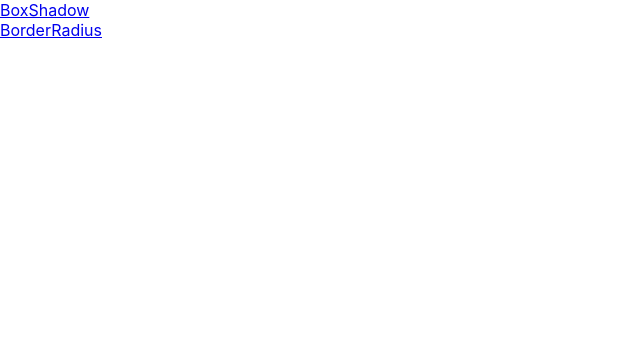
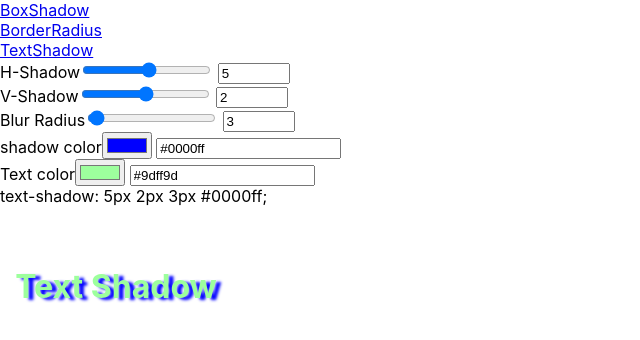
Before and after one commit to amareshsm/css-generator, a React (Create React App) app: page /TextShadow in a window 1280 px wide. Shown: the top 340 px of the page, without its empty margins (0-640 px from the left). Built offline with nearby package versions, Linux system fonts and the light colour scheme.

Commit message:
text shadow added

```diff
--- a/src/App.js
+++ b/src/App.js
@@ -1,33 +1,29 @@
 import React, { Component } from "react";
 import "./App.css";
-import BoxShadow from './Components/BoxShadow'
-import BorderRadius from './Components/BorderRadius.js'
-import { Switch,BrowserRouter , Route,Link } from "react-router-dom";
+import BoxShadow from "./Components/BoxShadow";
+import BorderRadius from "./Components/BorderRadius.js";
+import TextShadow from "./Components/TextShadow";
+import { Switch, BrowserRouter, Route, Link } from "react-router-dom";
 
 class App extends Component {
-
-
   render() {
     return (
       <>
-
         <BrowserRouter>
           <a href="/BoxShadow">BoxShadow</a>
           <br></br>
           <a href="/BorderRadius">BorderRadius</a>
+          <br></br>
+          <a href="/TextShadow">TextShadow</a>
 
           <Switch>
-     {/* <Route path="/" component={Home} exact />*/ }
+            {/* <Route path="/" component={Home} exact />*/}
             <Route path="/BoxShadow" component={BoxShadow} />
             <Route path="/BorderRadius" component={BorderRadius} />
-
-
+            <Route path="/TextShadow" component={TextShadow} />
           </Switch>
-
         </BrowserRouter>
-
       </>
-
     );
   }
 }
--- /dev/null
+++ b/src/Components/TextShadow.js
@@ -0,0 +1,157 @@
+import React, { Component } from "react";
+
+class TextShadow extends Component {
+  constructor(porps) {
+    super(porps);
+    this.state = {
+      hShadow: "5",
+      vShadow: "2",
+      blurRadius: "3",
+      shadowColor: "#0000ff",
+      textColour: "#9dff9d",
+    };
+    this.onChange = this.onChange.bind(this);
+    this.textColour = this.textColour.bind(this);
+    this.textStyle = this.textStyle.bind(this);
+  }
+
+  async onChange(e) {
+    await this.setState({
+      [e.target.name]: [e.target.value],
+    });
+    await this.textStyle(
+      this.state.hShadow,
+      this.state.vShadow,
+      this.state.blurRadius,
+      this.state.shadowColor
+    );
+    await this.textColour(this.state.textColour);
+  }
+
+  textColour(bg) {
+    let b = document.querySelector(".text");
+    b.style.color = bg;
+  }
+  textStyle(hShadow, vShadow, blurRadius, clr) {
+    let ele = document.querySelector(".text");
+    ele.style.textShadow = `${hShadow}px ${vShadow}px ${blurRadius}px ${clr} `;
+    console.log(` ${hShadow}px ${vShadow}px ${blurRadius}px ${clr}`);
+    document.body.appendChild(ele);
+  }
+
+  componentDidMount() {
+    this.textStyle(
+      this.state.hShadow,
+      this.state.vShadow,
+      this.state.blurRadius,
+      this.state.shadowColor
+    );
+    this.textColour(this.state.textColour);
+  }
+
+  render() {
+    return (
+      <div className="App">
+        <label htmlFor="hShadow">H-Shadow</label>
+        <input
+          type="range"
+          min="-100"
+          max="100"
+          value={this.state.hShadow}
+          onChange={this.onChange}
+          name="hShadow"
+        />
+        &nbsp;
+        <input
+          type="number"
+          min="-100"
+          max="100"
+          value={this.state.hShadow}
+          onChange={this.onChange}
+          name="hShadow"
+        />
+        <br />
+        <label htmlFor="vShadow">V-Shadow</label>
+        <input
+          type="range"
+          min="-100"
+          max="100"
+          value={this.state.vShadow}
+          onChange={this.onChange}
+          name="vShadow"
+        />
+        &nbsp;
+        <input
+          type="number"
+          min="-100"
+          max="100"
+          value={this.state.vShadow}
+          onChange={this.onChange}
+          name="vShadow"
+        />
+        <br />
+        <label htmlFor="blurRadius">Blur Radius</label>
+        <input
+          type="range"
+          min="0"
+          max="150"
+          value={this.state.blurRadius}
+          onChange={this.onChange}
+          name="blurRadius"
+        />
+        &nbsp;
+        <input
+          type="number"
+          min="-100"
+          max="100"
+          value={this.state.blurRadius}
+          onChange={this.onChange}
+          name="blurRadius"
+        />
+        <br />
+        <label htmlFor="shadowColor">shadow color</label>
+        <input
+          type="color"
+          name="shadowColor"
+          onChange={this.onChange}
+          value={this.state.shadowColor}
+        />
+        &nbsp;
+        <input
+          type="text"
+          value={this.state.shadowColor}
+          onChange={this.onChange}
+          name="shadowColor"
+        />
+        <br />
+        <label htmlFor="textColour">Text color</label>
+        <input
+          type="color"
+          name="textColour"
+          onChange={this.onChange}
+          value={this.state.textColour}
+        />
+        &nbsp;
+        <input
+          type="text"
+          value={this.state.textColour}
+          onChange={this.onChange}
+          name="textColour"
+        />
+        <br></br>
+        <div className="text">
+          <br></br>
+          <br></br>
+          <h1>&nbsp;&nbsp;Text Shadow</h1>
+        </div>
+        <div>
+          text-shadow:&nbsp;
+          {this.state.hShadow}px {this.state.vShadow}px {this.state.blurRadius}
+          px {this.state.shadowColor};
+        </div>
+      </div>
+    );
+  }
+}
+
+export default TextShadow;
```
Also changed, not shown: src/Styles/TextShadow.css (added). Lines whose indentation alone changed are shown as unchanged.
